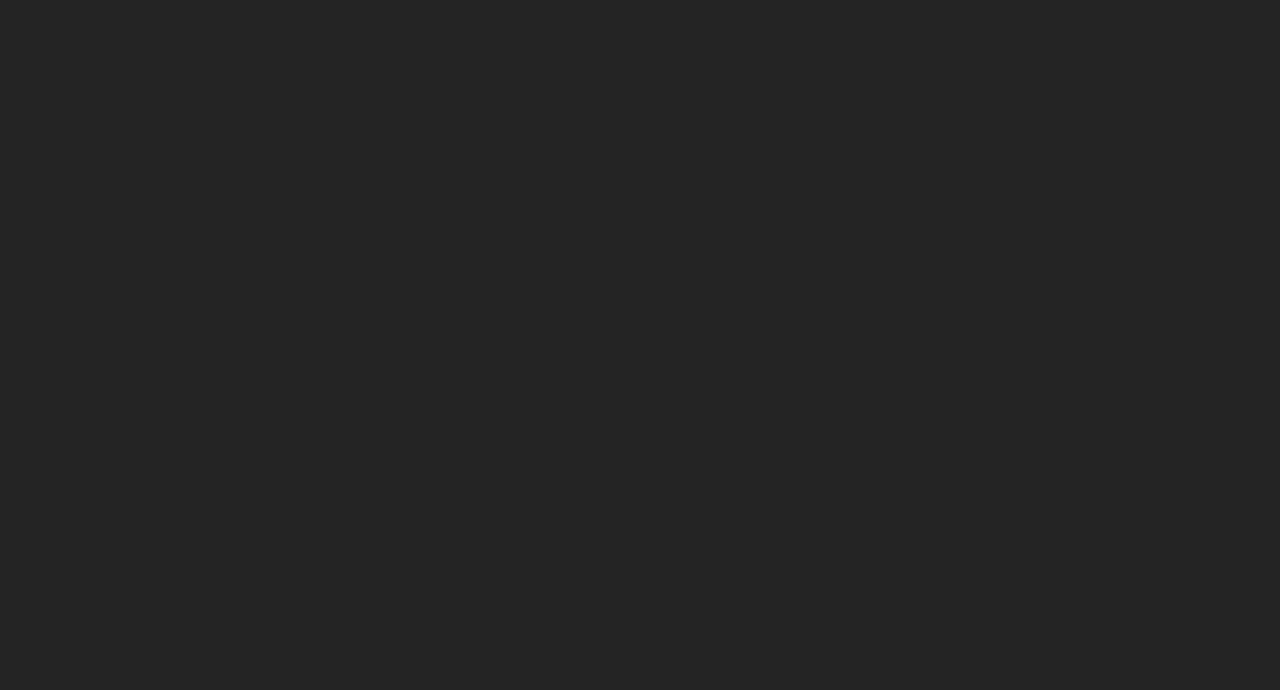
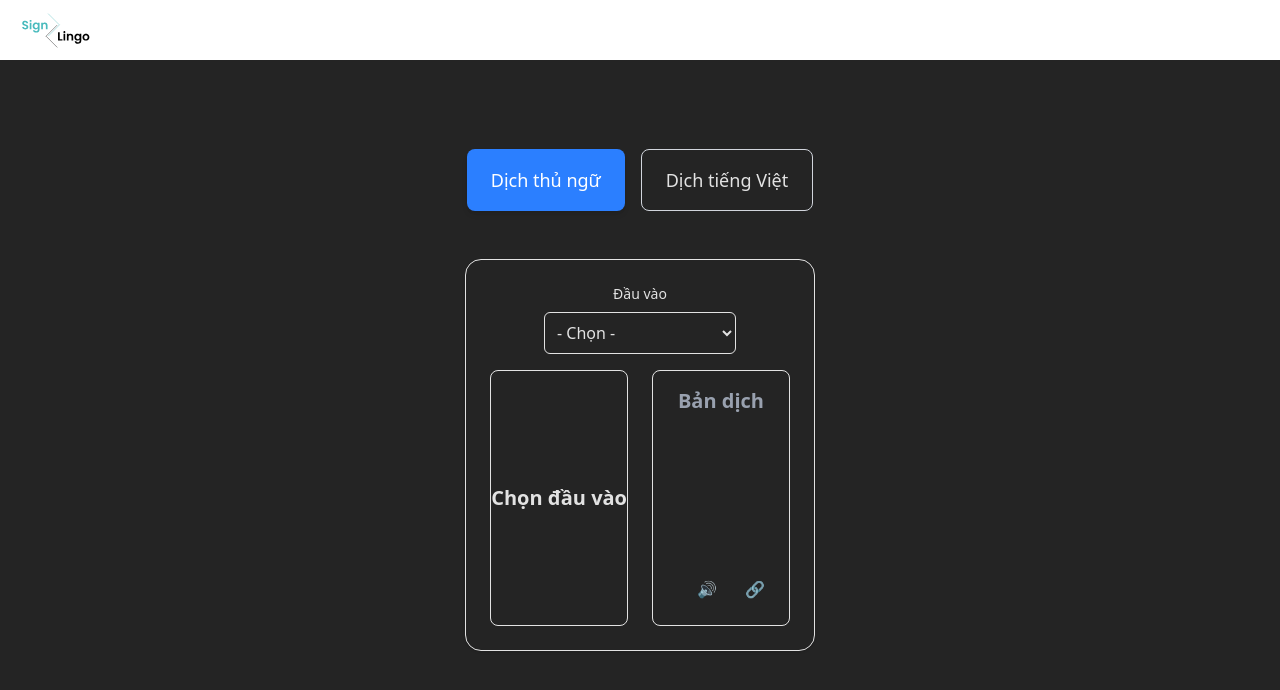
Before and after one commit to HmmOrange/SignLingo, a React (Vite) app: page /translator in a window 1280 px wide. Before the commit this address had no page. Shown: the top 690 px of the page. Built offline with nearby package versions, Linux system fonts and the light colour scheme.

Commit message:
init for translator
mai làm tiếp

```diff
--- a/src/Dictionary/Dictionary.jsx
+++ b/src/Dictionary/Dictionary.jsx
@@ -58,7 +58,7 @@ function Dictionary() {
             <div className="flex bg-white text-black w-full">
                 {/* Sidebar - Các từ trending */}
                 <aside className="w-1/5 border rounded-lg mr-20 flex-col overflow-hidden">
-                    <h2 className="text-xl font-bold h-1/6 flex items-center justify-center">Các từ trending</h2>
+                    <h2 className="text-xl font-bold h-1/6 flex items-center justify-center">Gợi ý</h2>
                     <ul className="h-5/6 overflow-y-hidden overflow-x-hidden">
                         {trendingWords.map((word, index) => {
                             const isSelected = selectedWord === word;
@@ -87,7 +87,7 @@ function Dictionary() {
 
                 <main className="w-4/5 border border-gray-300">
 
-                    <div className="flex justify-end space-x-2 mb-3 p-2 rounded-lg">
+                    <div className="flex justify-end space-x-2 mb-3 rounded-lg">
                         <div className="flex items-center space-x-2 bg-[#A1D8D1] p-2 rounded-3xl">
                         {['Từ ngữ', 'Chữ cái', 'Chữ số'].map((item, i) => (
                             <button
@@ -106,6 +106,7 @@ function Dictionary() {
                         </div>
                     </div>
                     <div className="relative mb-4">
+                        {/* TODO: add icon later */}
                         <input
                             type="text"
                             placeholder="Điền từ cần tìm kếm..."
--- /dev/null
+++ b/src/Translator/Translator.jsx
@@ -0,0 +1,44 @@
+import NavBar from '../NavBar/NavBar';
+import React from 'react';
+function Translator() {
+    return (
+        <div>
+            <NavBar />
+            <div className="flex flex-col items-center p-4 gap-6">
+                <div className="flex gap-4">
+                    <button className="text-lg px-6 py-4 shadow-md rounded-lg bg-blue-500 text-white hover:bg-blue-600 transition">Dịch thủ ngữ</button>
+                    <button className="text-lg px-6 py-4 rounded-lg border border-gray-300 hover:bg-gray-100 transition">Dịch tiếng Việt</button>
+                </div>
+
+                <div className="w-full max-w-5xl p-6 border rounded-2xl shadow-sm mt-6">
+                    <div className="mb-4">
+                    <label className="block mb-2 text-sm font-medium">Đầu vào</label>
+                    <select className="w-48 p-2 border rounded-md">
+                        <option>- Chọn -</option>
+                        <option value="1">Tuỳ chọn 1</option>
+                        <option value="2">Tuỳ chọn 2</option>
+                    </select>
+                    </div>
+
+                    <div className="grid grid-cols-1 md:grid-cols-2 gap-6 mt-4">
+                    <div className="h-64 flex items-center justify-center text-xl font-semibold border rounded-lg">Chọn đầu vào</div>
+
+                    <div className="relative h-64 p-4 flex flex-col justify-between border rounded-lg">
+                        <div className="text-xl font-semibold text-gray-400">Bản dịch</div>
+                        <div className="flex justify-end gap-3 mt-auto">
+                        <button className="p-2 hover:text-blue-500" title="Nghe">
+                            🔊
+                        </button>
+                        <button className="p-2 hover:text-blue-500" title="Chia sẻ">
+                            🔗
+                        </button>
+                        </div>
+                    </div>
+                    </div>
+                </div>
+            </div>
+        </div>
+    );
+}
+
+export default Translator;
--- a/src/main.jsx
+++ b/src/main.jsx
@@ -8,6 +8,7 @@ import Dictionary from './Dictionary/Dictionary.jsx';
 import App from './App.jsx';
 
 import { AuthProvider } from './contexts/AuthContext';
+import Translator from './Translator/Translator.jsx';
 
 createRoot(document.getElementById('root')).render(
   <StrictMode>
@@ -17,6 +18,7 @@ createRoot(document.getElementById('root')).render(
           <Route path="/" element={<App />} />
           <Route path="/login" element={<Login />} />
           <Route path="/dictionary" element={<Dictionary />} />
+          <Route path="/translator" element={<Translator />} />
         </Routes>
       </AuthProvider>
     </BrowserRouter>
```
